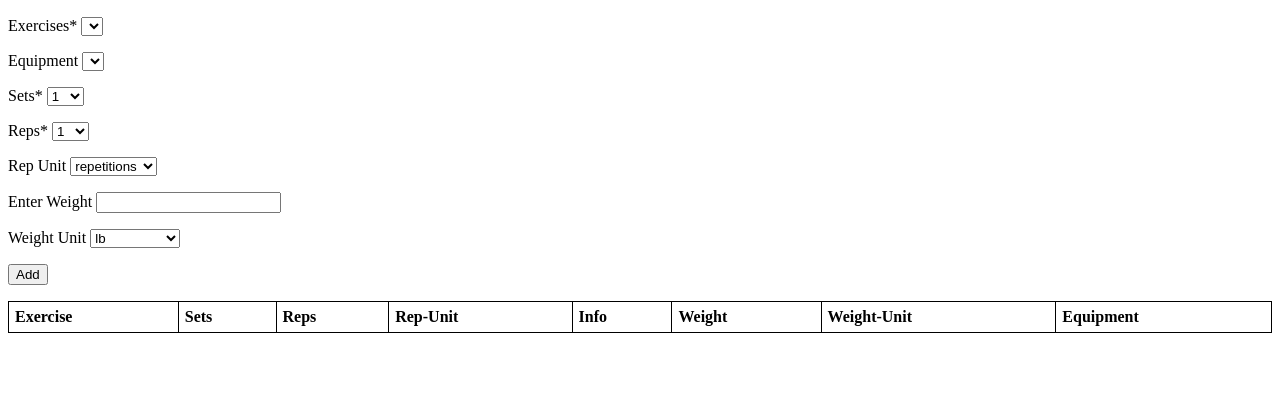
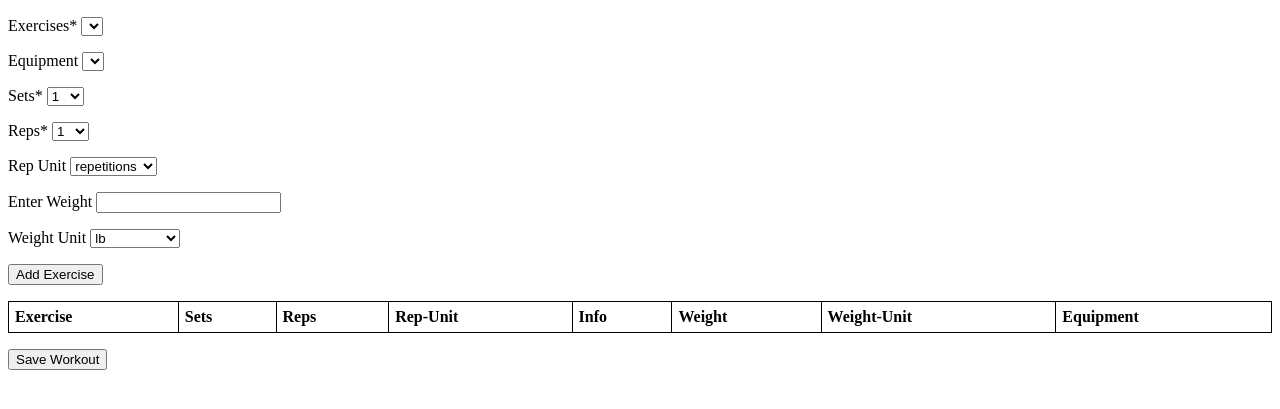
Before and after one commit to Jessica-chap/hb-final-project, a Flask app: page /create_workout in a window 1280 px wide. Shown: the part 253-662 px from the top of the page. Run offline with Flask 2, Linux system fonts and the light colour scheme; the visitor is signed in with stand-in values (Sample User, id 1); data comes from the database, SQL or seed files in the repository; data that the repository does not hold is empty.

Commit message:
eod creating saved workout

```diff
--- a/server.py
+++ b/server.py
@@ -202,6 +202,13 @@ def add_exercise_to_workout():
     return jsonify(res_dict)
 
 
+@app.route('/save_workout')
+def save_workout_to_profile():
+
+
+    pass
+
+
 # print('*'*20)
 # print('*'*20)
 
--- a/templates/create_workout.html
+++ b/templates/create_workout.html
@@ -91,7 +91,7 @@
 </p>
 
       <form>
-        <button id="submit-exercise" type="submit" >Add</button>
+        <button id="submit-exercise" type="submit" >Add Exercise</button>
       </form>
     </p>
 
@@ -118,6 +118,14 @@
 
     </table>
 </section>
+</p>
+
+<form>
+  <button action= "/save_workout"
+          id="save_workout"
+          type="submit" >Save Workout</button>
+</form>
+</p>
 
 
   <script src="/static/js/exerciseList.js"></script>
```
Also changed, not shown: crud.py (+8 -0 lines).
